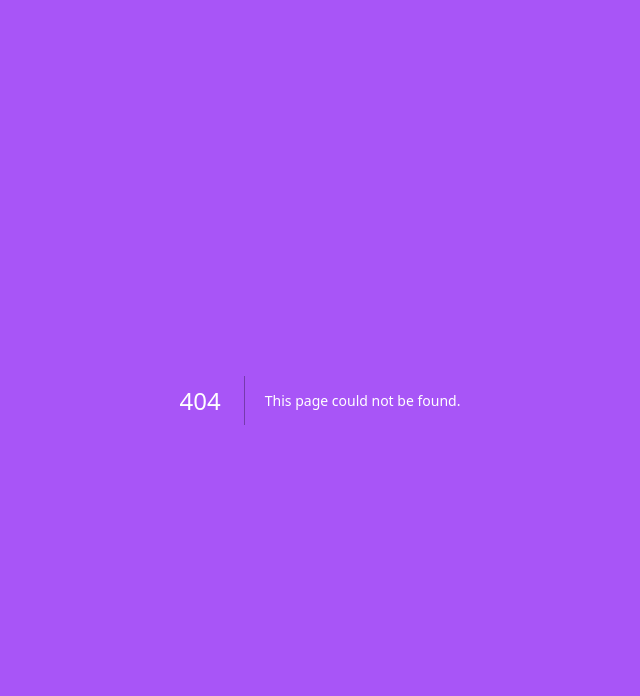
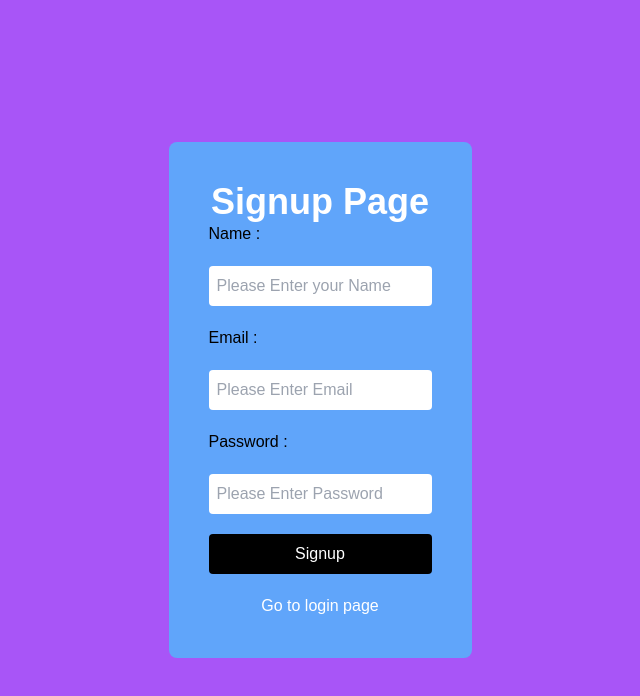
Before and after one commit to shoaib2000857/TeamGChatBot, a Next.js app: page /signup in a window 1280 px wide. Before the commit this address had no page. Shown: the top 696 px of the page, without its empty margins (320-960 px from the left). Built offline with nearby package versions, Linux system fonts and the light colour scheme.

Commit message:
signup page

```diff
--- /dev/null
+++ b/app/(auth)/signup/page.js
@@ -0,0 +1,100 @@
+"use client";
+import Link from "next/link";
+import { useState } from "react";
+import axios from "axios";
+import { signIn } from "next-auth/react";
+
+export default function Signup() {
+  const [isLoadding, setIsLoadding] = useState(false);
+  const [error, setError] = useState(null);
+  const [userData, setUserData] = useState({
+    email: "",
+    password: "",
+    name: "",
+  });
+
+  const postUserData = async (event) => {
+    setUserData({ ...userData, [event.target.name]: event.target.value });
+  };
+  const UserSignup = async (event) => {
+    try {
+      event.preventDefault();
+      setIsLoadding(true);
+      setError(null);
+      const result = await axios.post("/api/signup", userData);
+
+      if (result.data.success === false) throw new Error(result.data.message);
+
+      await signIn("credentials", {
+        redirect: true,
+        callbackUrl: "/profile",
+        email: userData.email,
+        password: userData.password,
+      });
+    } catch (error) {
+      setError(error.message);
+    } finally {
+      setIsLoadding(false);
+      setUserData({
+        email: "",
+        password: "",
+        name: "",
+      });
+    }
+  };
+
+  return (
+    <div className="flex  items-center justify-center w-full h-screen ">
+      <div className="flex flex-col items-center justify-center bg-blue-400 p-10 rounded-lg">
+        <h2 className="text-4xl font-bold">Signup Page</h2>
+        <form className="text-black flex flex-col gap-5 ">
+          {error && <p className="text-red-600 text-center mt-2">{error}</p>}
+
+          <label htmlFor="email">Name :</label>
+          <input
+            type="text"
+            name="name"
+            className="p-2 rounded"
+            readOnly={isLoadding}
+            placeholder="Please Enter your Name"
+            onChange={postUserData}
+          />
+          <label htmlFor="email">Email :</label>
+          <input
+            type="email"
+            name="email"
+            className="p-2 rounded"
+            readOnly={isLoadding}
+            placeholder="Please Enter Email"
+            onChange={postUserData}
+          />
+          <label className="" htmlFor="password">
+            Password :
+          </label>
+          <input
+            type="password"
+            name="password"
+            className="p-2 rounded"
+            placeholder="Please Enter Password"
+            readOnly={isLoadding}
+            onChange={postUserData}
+          />
+          <button
+            className="bg-black text-white p-2 rounded hover:bg-slate-900"
+            disabled={isLoadding}
+            onClick={UserSignup}
+          >
+            {isLoadding ? "Loading..." : "Signup"}
+          </button>
+        </form>
+
+        <Link
+          className="mt-5 hover:underline-offset-4 hover:text-blue-800"
+          href="/login"
+        >
+          Go to login page
+        </Link>
+      </div>
+    </div>
+  );
+}
--- /dev/null
+++ b/app/api/signup/route.js
@@ -0,0 +1,50 @@
+import { dbConnect } from "@/lib/dbConnect";
+import { UserModel } from "@/models/user.model";
+import bcrypt from "bcryptjs";
+
+export async function POST(request) {
+  await dbConnect();
+
+  try {
+    const { name, email, password, avatar } = await request.json();
+    // console.log("Name :", name, "Email :", email, "Pass :", password);
+    if ([name, email, password].some((field) => field?.trim() === "")) {
+      return Response.json(
+        { success: false, message: "All Field are Required" },
+        { status: 400 }
+      );
+    }
+
+    const existedUser = await UserModel.findOne({ email });
+
+    if (existedUser) {
+      return Response.json(
+        { success: false, message: "This Email is already registered." },
+        { status: 400 }
+      );
+    }
+
+    const hasedPassword = await bcrypt.hash(password, 10);
+
+    const user = await UserModel.create({
+      name,
+      email,
+      password: hasedPassword,
+      avatar: avatar || "",
+    });
+
+    return Response.json(
+      { success: true, message: "User registered successfully." },
+      { status: 201 },
+      user
+    );
+  } catch (error) {
+    return Response.json(
+      {
+        success: false,
+        message: `Failed to register user. Please try again. Becouse ${error?.message}`,
+      },
+      { status: 500 }
+    );
+  }
+}
--- a/package.json
+++ b/package.json
@@ -11,7 +11,10 @@
   "dependencies": {
     "@google/generative-ai": "^0.20.0",
     "axios": "^1.7.7",
+    "bcryptjs": "^2.4.3",
+    "mongoose": "^8.7.1",
     "next": "14.2.13",
+    "next-auth": "^4.24.8",
     "react": "^18",
     "react-dom": "^18",
     "react-markdown": "^9.0.1"
```
Also changed, not shown: 1 other file (tests, documents, lock files or other folders).
